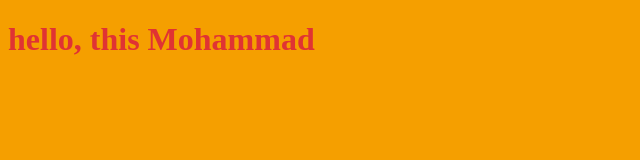
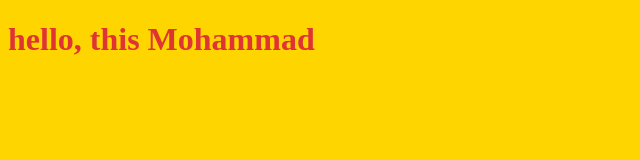
Before and after one commit to Mohammad33RED/My_project, a plain HTML site: page index.html in a window 1280 px wide. Shown: the whole page, without its empty margins (0-640 px from the left). Drawn offline with Linux system fonts and the light colour scheme.

Commit message:
background color

```diff
--- a/app.js
+++ b/app.js
@@ -1 +1 @@
-alert("Weeeeeeee !!")
+// alert("Weeeeeeee !!")
--- a/style.css
+++ b/style.css
@@ -3,5 +3,5 @@ h1 {
 }
 
 body {
-    background-color: rgb(245, 159, 0);
+    background-color: rgb(255, 213, 0);
 }
```
